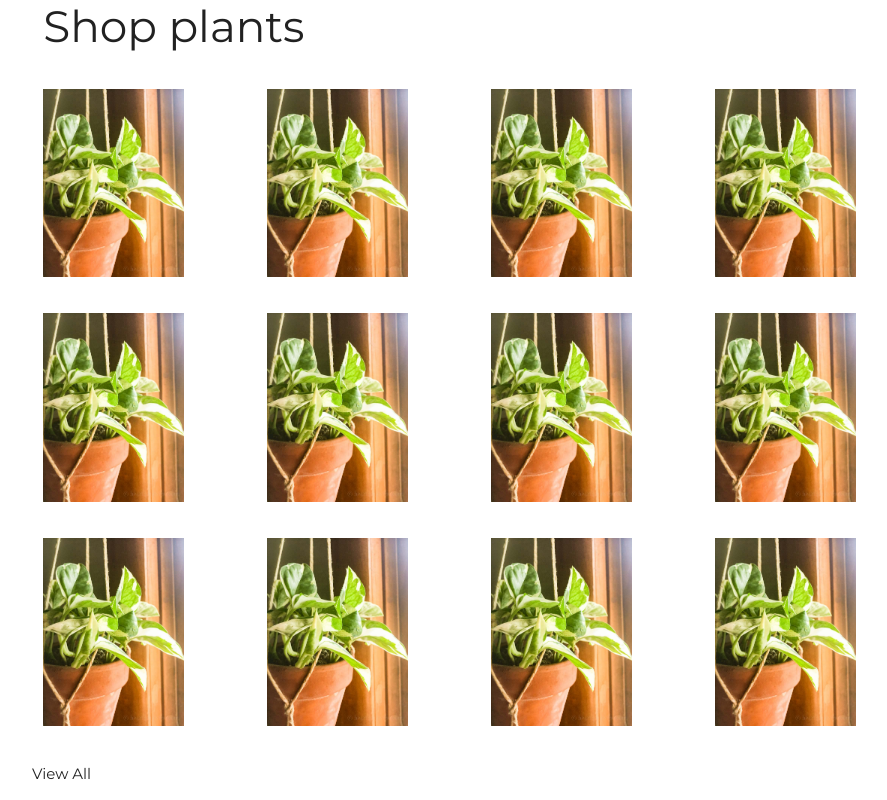
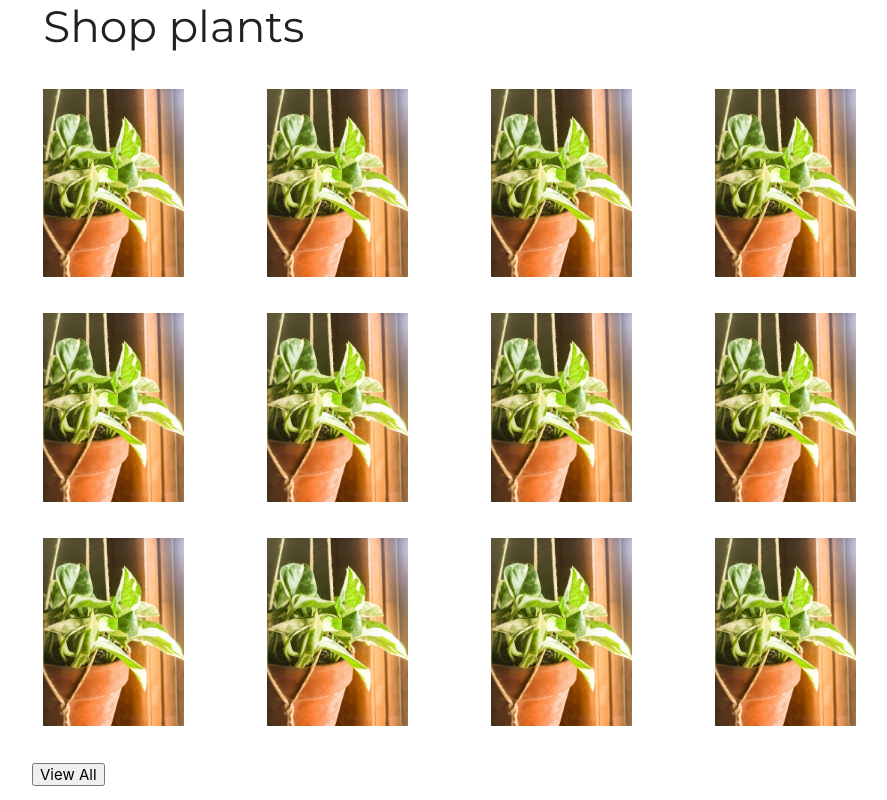
Before and after one commit to lilipcohen/plant-care, a React (Create React App) app in the folder client/: page / in a window 1280 px wide. Shown: the part 1023-1823 px from the top of the page, without its empty margins (160-1047 px from the left). Built offline with nearby package versions, Linux system fonts and the light colour scheme.

Commit message:
making button

```diff
--- a/client/src/pages/Home/index.js
+++ b/client/src/pages/Home/index.js
@@ -74,7 +74,7 @@ export default function Home() {
         </div>
       </div>
       <div>
-        <p>View All</p>
+        <button>View All</button>
       </div>
     </div>
   );
```
